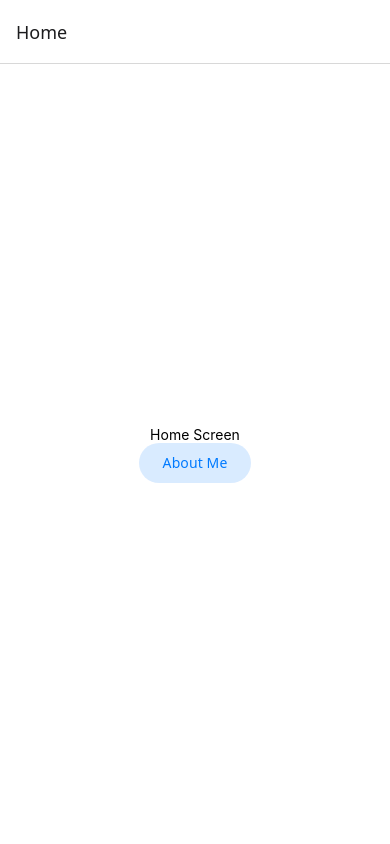
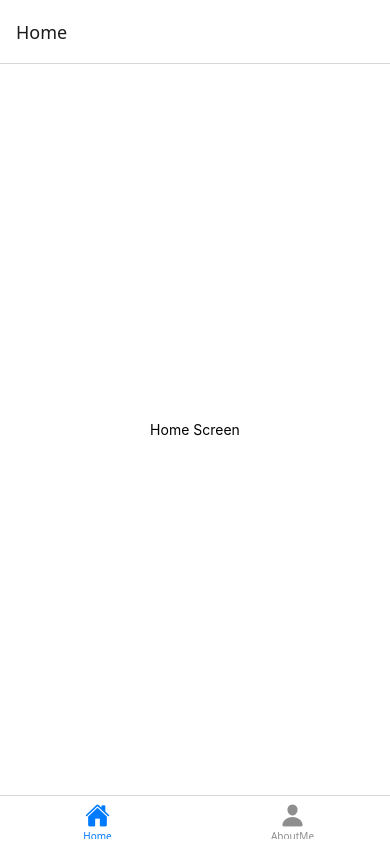
Before and after one commit to Nate-Kruck/react-native, a React Native app: screen /Home in a window 390 px wide. Built offline with nearby package versions, Linux system fonts and the light colour scheme.

Commit message:
using bottom tab navigation

```diff
--- a/package.json
+++ b/package.json
@@ -10,6 +10,7 @@
     "web": "expo start --web"
   },
   "dependencies": {
+    "@react-navigation/bottom-tabs": "^7.2.0",
     "@react-navigation/native": "^7.0.14",
     "@react-navigation/stack": "^7.1.1",
     "expo": "~52.0.20",
@@ -18,7 +19,8 @@
     "react-native-gesture-handler": "^2.21.2",
     "react-native-reanimated": "^3.16.6",
     "react-native-safe-area-context": "^4.14.1",
-    "react-native-screens": "~4.1.0"
+    "react-native-screens": "~4.1.0",
+    "react-navigation": "^5.0.0"
   },
   "devDependencies": {
     "@babel/core": "^7.25.2",
--- a/src/App.tsx
+++ b/src/App.tsx
@@ -1,18 +1,14 @@
 import React from 'react';
-import HomeScreen from './navigation/HomeScreen';
-import AboutMe from './navigation/AboutMe';
 import { createStackNavigator } from '@react-navigation/stack';
 import { NavigationContainer } from '@react-navigation/native';
+import RootTabs from './navigation/RootTabs';
+import { createBottomTabNavigator } from '@react-navigation/bottom-tabs';
 
 const Stack = createStackNavigator();
+const Tab = createBottomTabNavigator();
 
 export default function App() {
   return (
-    <NavigationContainer>
-      <Stack.Navigator>
-        <Stack.Screen name="Home" component={HomeScreen} />
-        <Stack.Screen name="AboutMe" component={AboutMe} />
-      </Stack.Navigator>
-    </NavigationContainer>
+    <RootTabs />
   );
 }
--- a/src/navigation/HomeScreen.tsx
+++ b/src/navigation/HomeScreen.tsx
@@ -1,21 +1,9 @@
-import { useNavigation } from '@react-navigation/native';
 import { StyleSheet, Text, View } from 'react-native';
-import { Button } from '@react-navigation/elements';
-import { StackNavigationProp } from '@react-navigation/stack';
-
-type RootStackParamList = {
-  AboutMe: undefined
-}
 
 export default function HomeScreen() {
-  const navigation = useNavigation<StackNavigationProp<RootStackParamList, 'AboutMe'>>();
-
   return (
     <View style={styles.container}>
       <Text>Home Screen</Text>
-      <Button onPress={() => navigation.navigate('AboutMe')}>
-        About Me
-      </Button>
     </View>
   )
 }
--- /dev/null
+++ b/src/navigation/RootTabs.tsx
@@ -0,0 +1,37 @@
+import React from 'react';
+import { NavigationContainer } from '@react-navigation/native';
+import { createBottomTabNavigator } from '@react-navigation/bottom-tabs';
+import { Ionicons } from '@expo/vector-icons'; // For tab icons
+import HomeScreen from './HomeScreen';
+import AboutMe from './AboutMe';
+
+const Tab = createBottomTabNavigator();
+
+type IconName = string;
+
+export default function App() {
+  return (
+    <NavigationContainer>
+      <Tab.Navigator
+        screenOptions={({ route }) => ({
+          tabBarIcon: ({ color, size }) => {
+            let iconName: IconName = "home";
+
+            if (route.name === 'Home') {
+              iconName = 'home';
+            } else if (route.name === 'AboutMe') {
+              iconName = 'person';
+            } else {
+              iconName = 'alert'
+            }
+
+            return <Ionicons name={iconName as any} size={size} color={color} />;
+          },
+        })}
+      >
+        <Tab.Screen name="Home" component={HomeScreen} />
+        <Tab.Screen name="AboutMe" component={AboutMe} />
+      </Tab.Navigator>
+    </NavigationContainer>
+  );
+}
```
Also changed, not shown: 1 other file (tests, documents, lock files or other folders).
